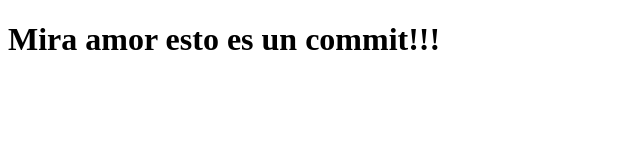
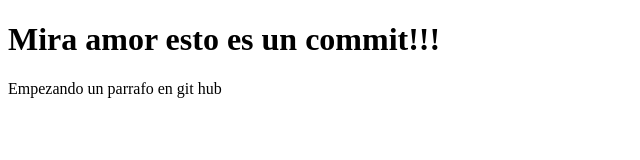
Before and after one commit to GuidoAquino/Ejercicio6, a plain HTML site: page index.html in a window 1280 px wide. Shown: the whole page, without its empty margins (0-640 px from the left). Drawn offline with Linux system fonts and the light colour scheme.

Commit message:
agregando p

```diff
--- a/index.html
+++ b/index.html
@@ -7,5 +7,6 @@
 </head>
 <body>
     <h1>Mira amor esto es un commit!!!</h1>
+    <p>Empezando un parrafo en git hub</p>
 </body>
 </html>
```
